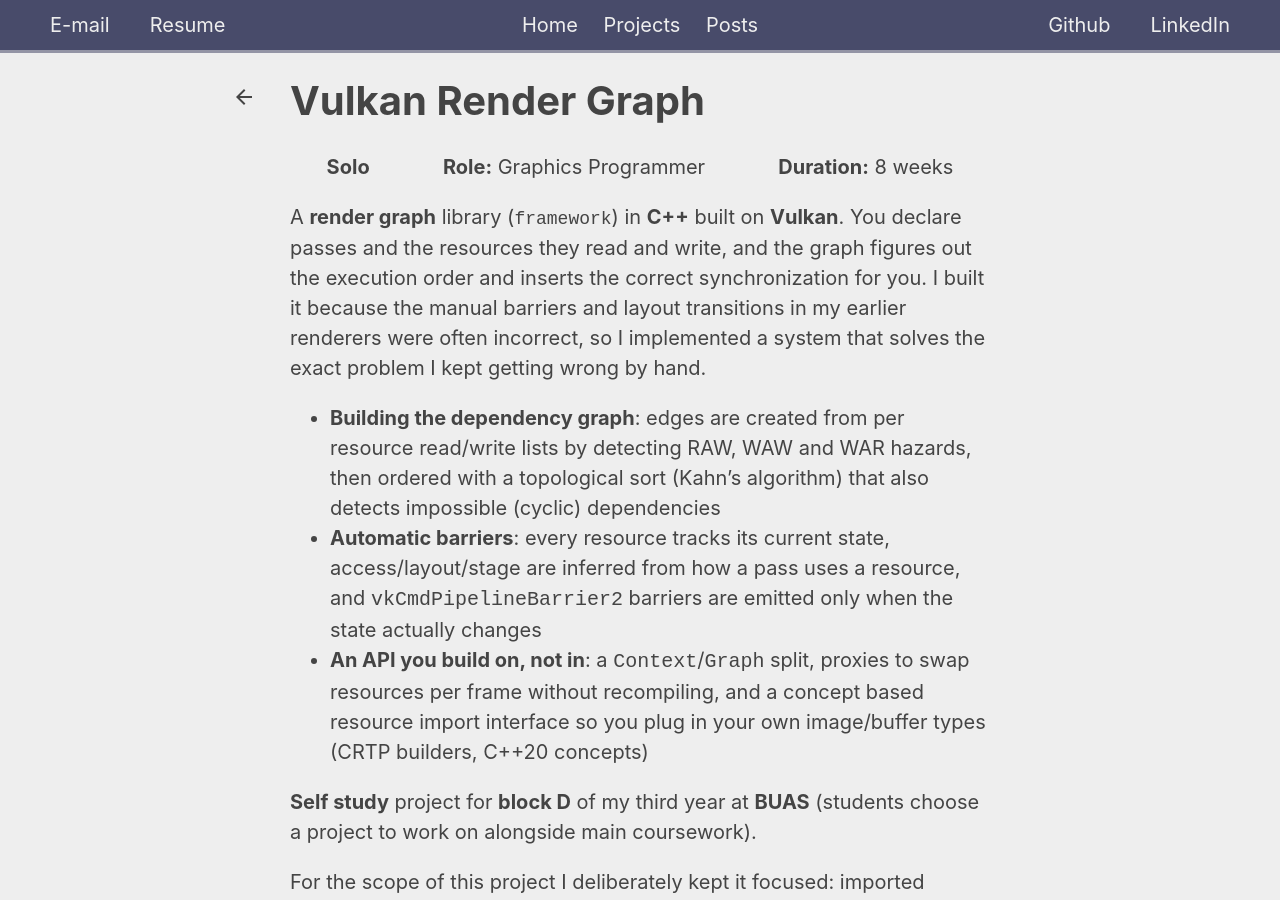
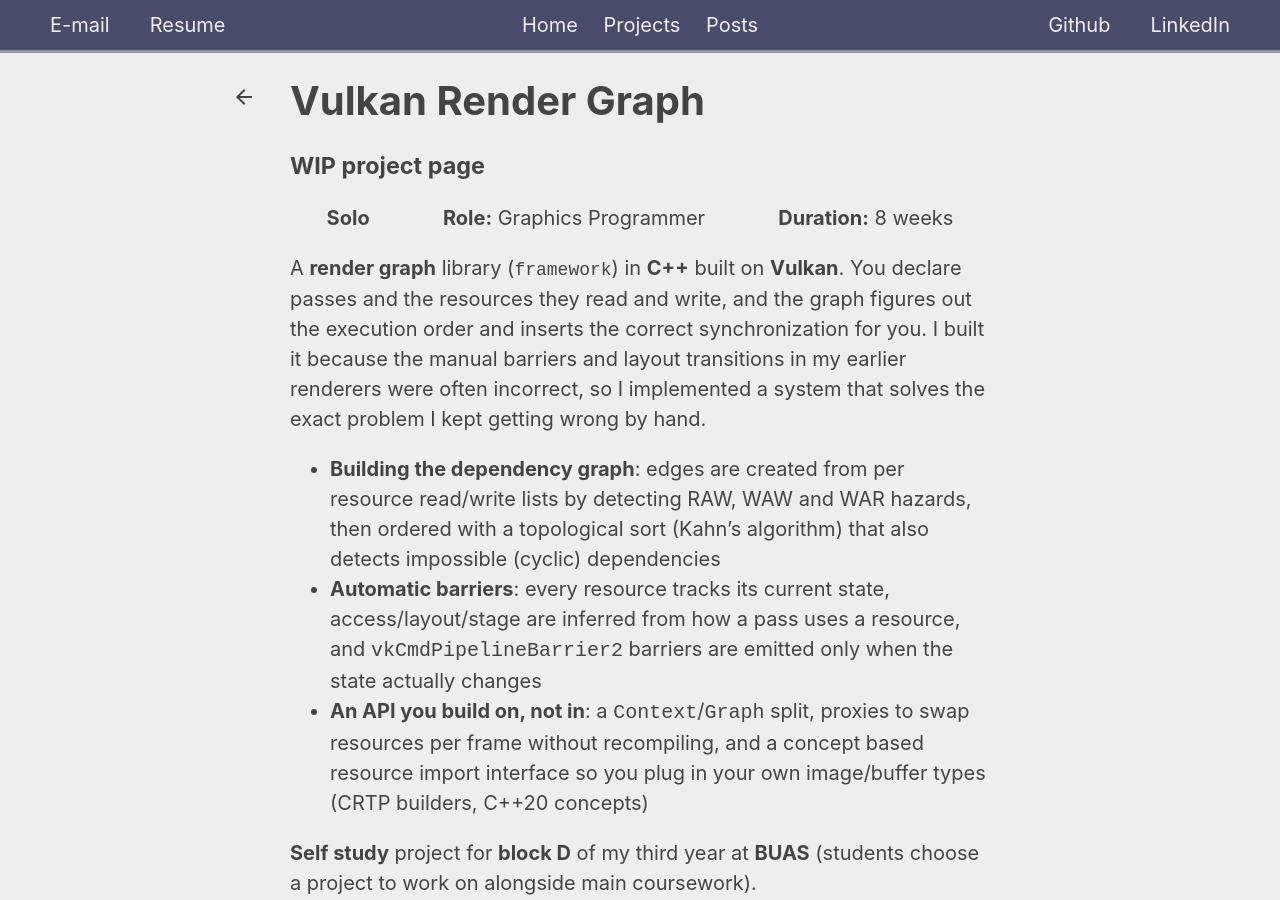
Before and after one commit to bakjedev/bakjedev.github.io, a Jekyll site: the page built from _projects/framework.md, in a window 1280 px wide and 900 px high. Built offline with Jekyll 4.4.1, drawn with Linux system fonts in a browser that asks for light colours.

Commit message:
Add WIP warning to framework page

```diff
--- a/_projects/framework.md
+++ b/_projects/framework.md
@@ -4,6 +4,8 @@ pinned: false
 priority: 4
 tags: [C++, Graphics, Vulkan]
 ---
+
+### WIP project page
 
 - **Solo**
 - **Role:** Graphics Programmer
```
